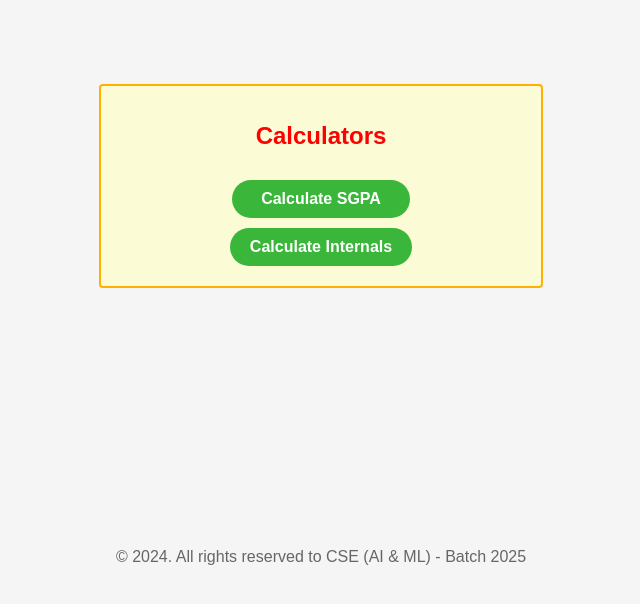
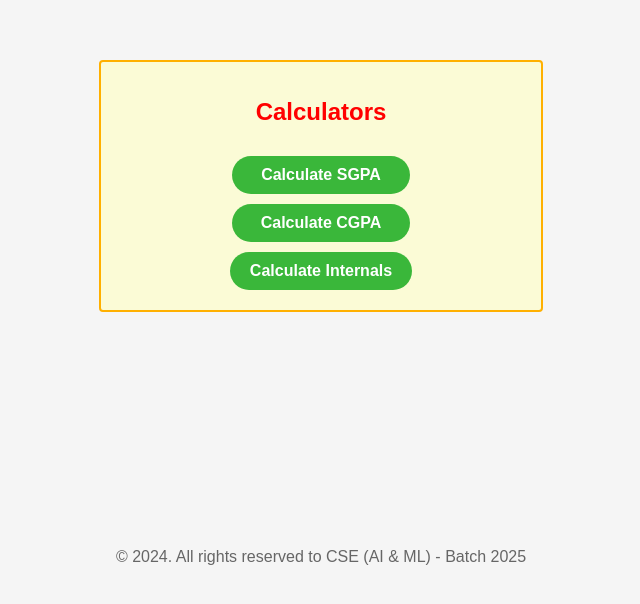
Before and after one commit to y21cm045/rvr-calci, a plain HTML site: page index.html in a window 1280 px wide. Shown: the part 224-828 px from the top of the page, without its empty margins (319-959 px from the left). Drawn offline with Linux system fonts and the light colour scheme.

Commit message:
index.html

```diff
--- a/index.html
+++ b/index.html
@@ -73,7 +73,7 @@
   <div class="container">
     <h1 class="heading">Calculators</h1>
     <button onclick="window.location.href = 'sgpa.html'">&nbsp;&nbsp;Calculate SGPA&nbsp;&nbsp;</button>
-
+    <button onclick="window.location.href = 'cgpa.html'">&nbsp;&nbsp;Calculate CGPA&nbsp;&nbsp;</button>
     <button onclick="window.location.href = 'internals.html'">Calculate Internals</button>
   </div>
   <footer>&copy; 2024. All rights reserved to CSE (AI & ML) - Batch 2025</footer>
```
